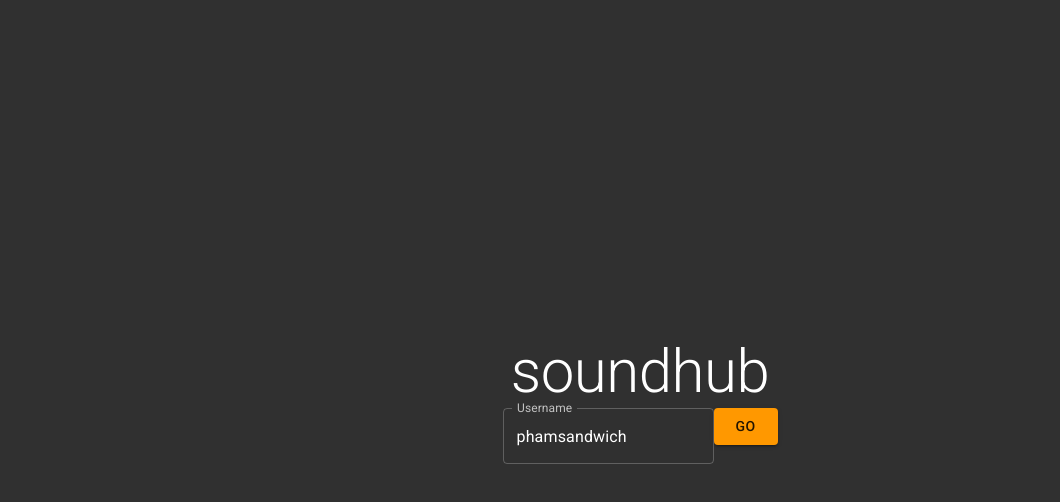
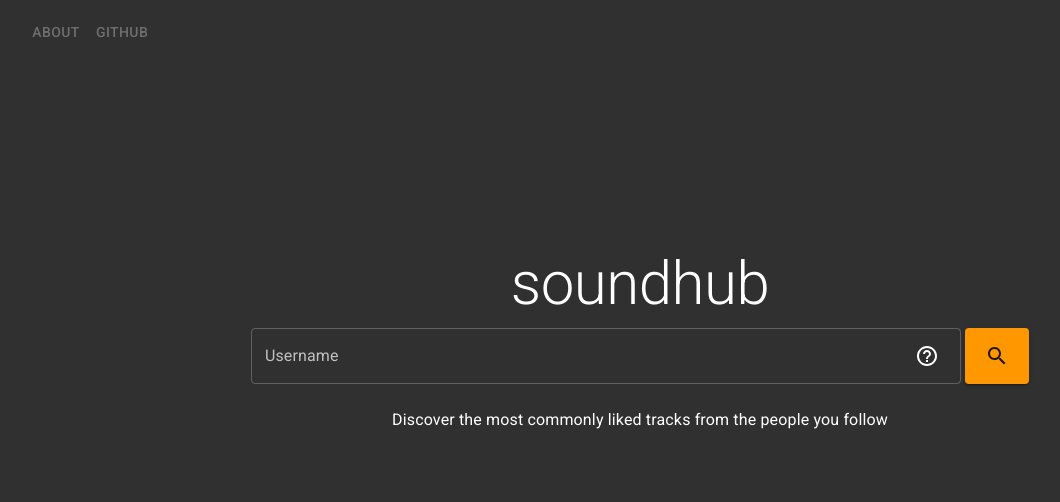
Before and after one commit to jeiipham/soundhub, a React (Create React App) app: page / in a window 1280 px wide. Shown: the top 502 px of the page, without its empty margins (0-1060 px from the left). Built offline with nearby package versions, Linux system fonts and the light colour scheme.

Commit message:
home screen and username validation

```diff
--- a/src/components/Home.js
+++ b/src/components/Home.js
@@ -1,47 +1,154 @@
 import React from 'react';
-import { Grid, TextField, Typography, Button } from '@material-ui/core';
+import { withStyles } from '@material-ui/styles';
+import { AppBar, Box, Grid, TextField, Typography, Button, Toolbar, InputAdornment, IconButton, Popover, Paper, Link } from '@material-ui/core';
+import { HelpOutline, Search } from '@material-ui/icons';
+const api = require('../services/api')
+
+const styles = theme => ({
+  root: {
+    textAlign: "center"
+  },
+  marginLeft: {
+    marginLeft: theme.spacing(0.5),
+  },
+  padding1: {
+    padding: theme.spacing(2),
+  },
+  padding2: {
+    padding: theme.spacing(2),
+  },
+});
 
 class Home extends React.Component {
 
   state = {
-    username: 'phamsandwich'
+    username: '',
+    anchorEl: null,
+    message: null
   };
 
   onChange = (event) => {
     this.setState({ username: event.target.value })
   }
 
-  onClick = (event) => {
+  onClick = async (event) => {
     event.preventDefault()
-    this.props.history.push(`/scan/${this.state.username}`);
+
+    api.getUserAsync(this.state.username)
+      .then(() => this.props.history.push(`/scan/${this.state.username}`))
+      .catch(error => {
+        if (error instanceof TypeError) error.message="Could not connect to server";
+        this.setState({ message: error.message });
+      })
+  }
+
+  onInfoClick = (event) => {
+    this.setState({ anchorEl: event.currentTarget });
+  }
+
+  onInfoClose = () => {
+    this.setState({ anchorEl: null })
+  }
+
+  onPresetUsername = (username) => {
+    this.setState({ username, anchorEl: null })
   }
 
   render() {
+    const { classes } = this.props;
+    const open = Boolean(this.state.anchorEl);
+
     return (
-      <form onSubmit={this.onClick}>
+      <div className={classes.root} >
+        <AppBar position="static" style={{ background: 'transparent', boxShadow: 'none' }}>
+          <Toolbar>
+            <Button disabled>About</Button>
+            <Button disabled>Github</Button>
+          </Toolbar>
+        </AppBar>
+
+        <Popover
+          open={open}
+          onClose={this.onInfoClose}
+          anchorEl={this.state.anchorEl}
+          anchorOrigin={{
+            vertical: 'top',
+            horizontal: 'left',
+          }}
+          transformOrigin={{
+            vertical: 'top',
+            horizontal: 'right',
+          }}
+        >
+          <div className={classes.padding2}>
+            <Typography gutterBottom>How to find your unique username</Typography>
+            <Typography variant="body2">1. Go to your soundcloud profile</Typography>
+            <Typography gutterBottom variant="body2">2. Copy the last part your profile URL</Typography>
+            <Paper className={classes.padding1} elevation={6} variant="outlined">
+              <Typography variant="body2">
+                e.g. soundcloud.com/
+                <Typography component="span" color="primary"><b><u>username</u></b></Typography>
+              </Typography>
+            </Paper>
+            <Box m={2}></Box>
+            <Typography>
+              Don't have an active account? <Link onClick={() => this.onPresetUsername("phamsandwich")}>Click to use mine!</Link>
+            </Typography>
+          </div>
+        </Popover>
+
         <Grid container
-          spacing={0}
+          spacing={1}
           direction="column"
           alignItems="center"
           justify="center"
-          style={{ minHeight: '100vh' }}
+          alignContent="center"
+          style={{ minHeight: '70vh' }}
         >
+          {/* logo */}
           <Grid item xs={12}>
             <Typography variant='h2' align="center">soundhub</Typography>
           </Grid>
-          <Grid item xs={4}>
-            <TextField label="Username" variant="outlined"
-              value={this.state.username}
-              onChange={this.onChange}
-            />
-            <Button type="submit" variant="contained"
-              // onClick={this.onClick}
-              color="primary">Go</Button>
+
+          {/* form */}
+          <Grid container item xs={10} justify="center" component="form" onSubmit={this.onClick}>
+            <Grid item xs={8}>
+              <TextField fullWidth
+                label="Username" variant="outlined"
+                value={this.state.username}
+                onChange={this.onChange}
+                InputProps={{
+                  // startAdornment: <InputAdornment position="start"><AccountCircle /></InputAdornment>,
+                  endAdornment:
+                    <InputAdornment>
+                      <IconButton
+                        aria-label="info"
+                        onClick={this.onInfoClick}
+                        edge="end"
+                      >
+                        <HelpOutline />
+                      </IconButton>
+                    </InputAdornment>
+                }}
+              />
+            </Grid>
+            <Grid item className={classes.marginLeft}>
+              <Button type="submit" variant="contained"
+                color="primary" style={{ height: "100%" }}><Search /></Button>
+            </Grid>
+          </Grid>
+
+          {/* subtext */}
+          <Box mb={2}>
+            {this.state.message && <Typography variant="caption" color="error">{this.state.message}</Typography>}
+          </Box>
+          <Grid item xs={11}>
+            <Typography>Discover the most commonly liked tracks from the people you follow</Typography>
           </Grid>
         </Grid>
-      </form>
+      </div>
     );
   }
 }
 
-export default Home;
+export default withStyles(styles)(Home);
--- a/src/components/Scan.js
+++ b/src/components/Scan.js
@@ -205,7 +205,6 @@ class Scan extends React.Component {
 
   render() {
     const { classes } = this.props;
-
     return (
       <div className={classes.root}>
         <Snackbar open={this.state.openToast}
--- a/src/services/api.js
+++ b/src/services/api.js
@@ -1,21 +1,23 @@
 const serverHost = `http://${window.location.hostname}:3001`
 
-export async function getUserAsync(username) {
-    let res = await fetch(`${serverHost}/api/users/${username}`)
-    let json = await res.json()
-    return json
+export function getUserAsync(username) {
+    return fetch(`${serverHost}/api/users/${username}`)
+        .then(res => {
+            if (res.status === 404) throw new Error("Username does not exist")
+            return res.json()
+        })
 }
 
-export async function getFollowingsAsync(userId) {
-    let res = await fetch(`${serverHost}/api/followings/${userId}`)
-    let json = await res.json()
-    return json.collection
+export function getFollowingsAsync(userId) {
+    return fetch(`${serverHost}/api/followings/${userId}`)
+        .then(res => res.json())
+        .then(json => json.collection)
 }
 
-export async function getFavoritesAsync(userId, limit) {
+export function getFavoritesAsync(userId, limit) {
     let params = new URLSearchParams()
     if (limit) params.append("limit", limit)
-    let res = await fetch(`${serverHost}/api/favorites/${userId}?${params.toString()}`)
-    let json = await res.json()
-    return json.collection
+    return fetch(`${serverHost}/api/favorites/${userId}?${params.toString()}`)
+        .then(res => res.json())
+        .then(json => json.collection)
 }
```
